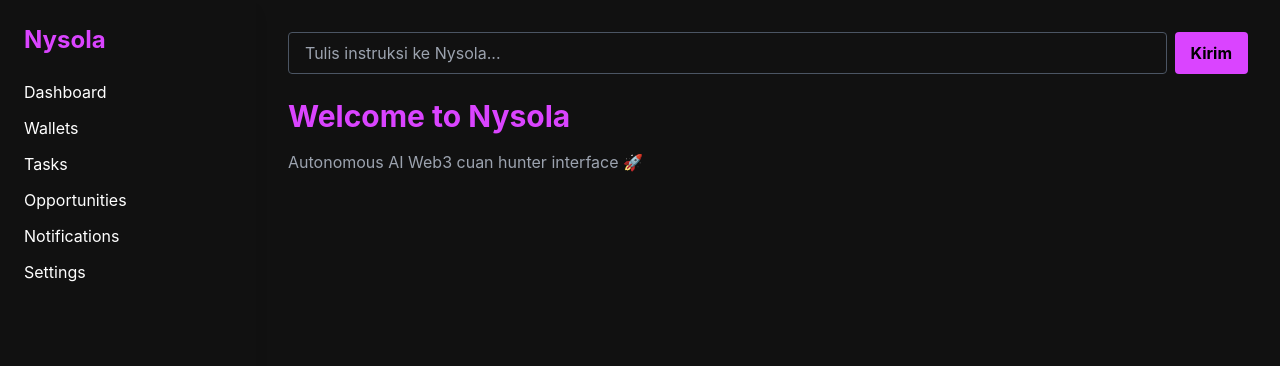
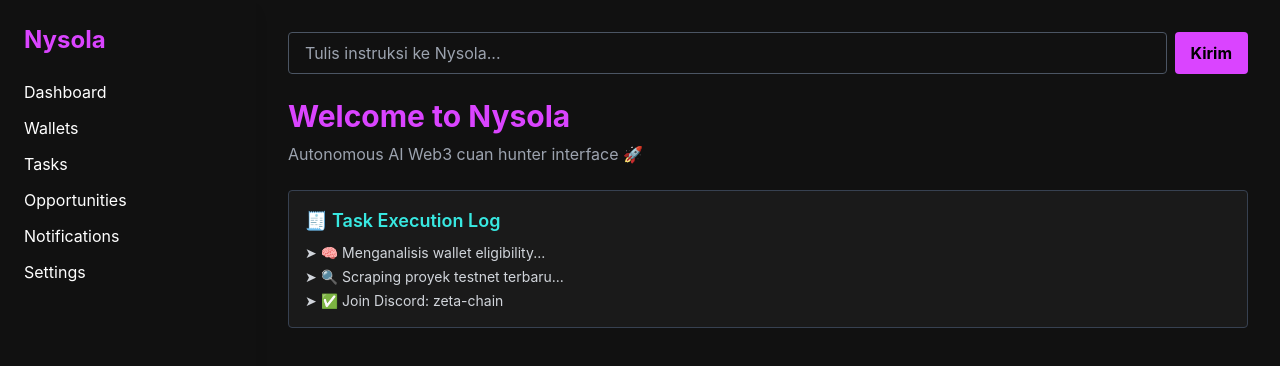
Before and after one commit to deoandika76/nysola, a Next.js app: page / in a window 1280 px wide. Shown: the top 366 px of the page. Built offline with nearby package versions, Linux system fonts and the light colour scheme.

Commit message:
Update index.tsx

```diff
--- a/pages/index.tsx
+++ b/pages/index.tsx
@@ -1,6 +1,7 @@
 import Head from 'next/head';
 import Layout from '../components/Layout';
 import PromptBar from '../components/PromptBar';
+import TaskLog from '../components/TaskLog';
 
 export default function Home() {
   return (
@@ -9,8 +10,9 @@ export default function Home() {
         <title>Nysola Dashboard</title>
       </Head>
       <PromptBar />
-      <h1 className="text-3xl font-bold text-orchid">Welcome to Nysola</h1>
-      <p className="text-gray-400 mt-4">Autonomous AI Web3 cuan hunter interface 🚀</p>
+      <h1 className="text-3xl font-bold text-orchid mt-6">Welcome to Nysola</h1>
+      <p className="text-gray-400 mt-2">Autonomous AI Web3 cuan hunter interface 🚀</p>
+      <TaskLog />
     </Layout>
   );
 }
```
